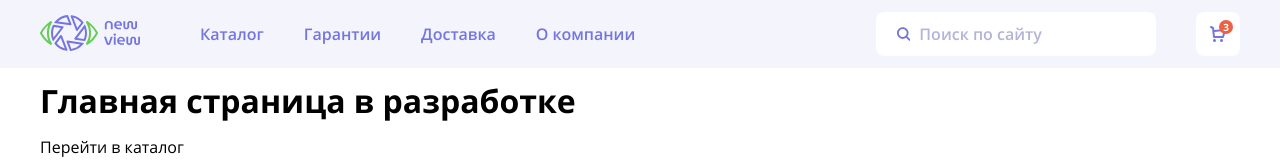
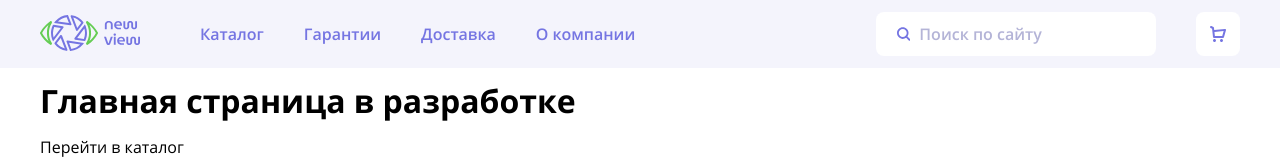
Before and after one commit to Stalyer/react-camera-shop, a React (Create React App) app: page / in a window 1280 px wide. Shown: the top 160 px of the page. Built offline with nearby package versions, Linux system fonts and the light colour scheme; what http-status-codes would draw is missing.

Commit message:
Добавил счетчик товаров в корзине

```diff
--- a/src/components/header/header.tsx
+++ b/src/components/header/header.tsx
@@ -1,4 +1,6 @@
 import {Link} from 'react-router-dom';
+import {useAppSelector} from '../../hooks';
+import {getCartProducts} from '../../store/cart-process/selectors';
 import {AppRoute, DEFAULT_ID_PAGE} from '../../const';
 import FormSearch from '../form-search/form-search';
 
@@ -22,6 +24,9 @@ const MENU_ROUTES = [
 ];
 
 function Header(): JSX.Element {
+  const cartProducts = useAppSelector(getCartProducts);
+  const totalQuantity = cartProducts.reduce((total, {quantity}) => total + quantity, 0);
+
   return(
     <header className="header" id="header">
       <div className="container">
@@ -51,7 +56,8 @@ function Header(): JSX.Element {
           <svg width="16" height="16" aria-hidden="true">
             <use xlinkHref="#icon-basket"></use>
           </svg>
-          <span className="header__basket-count">3</span>
+          {totalQuantity > 0 &&
+          <span className="header__basket-count">{totalQuantity}</span>}
         </Link>
       </div>
     </header>
```
